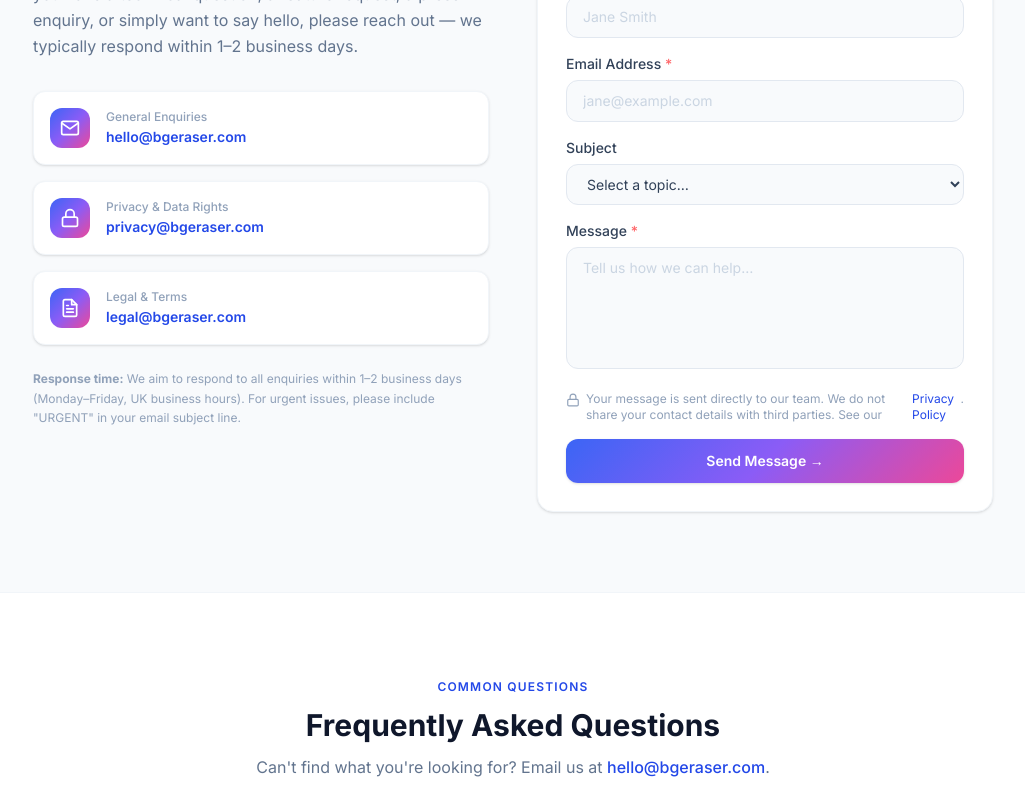
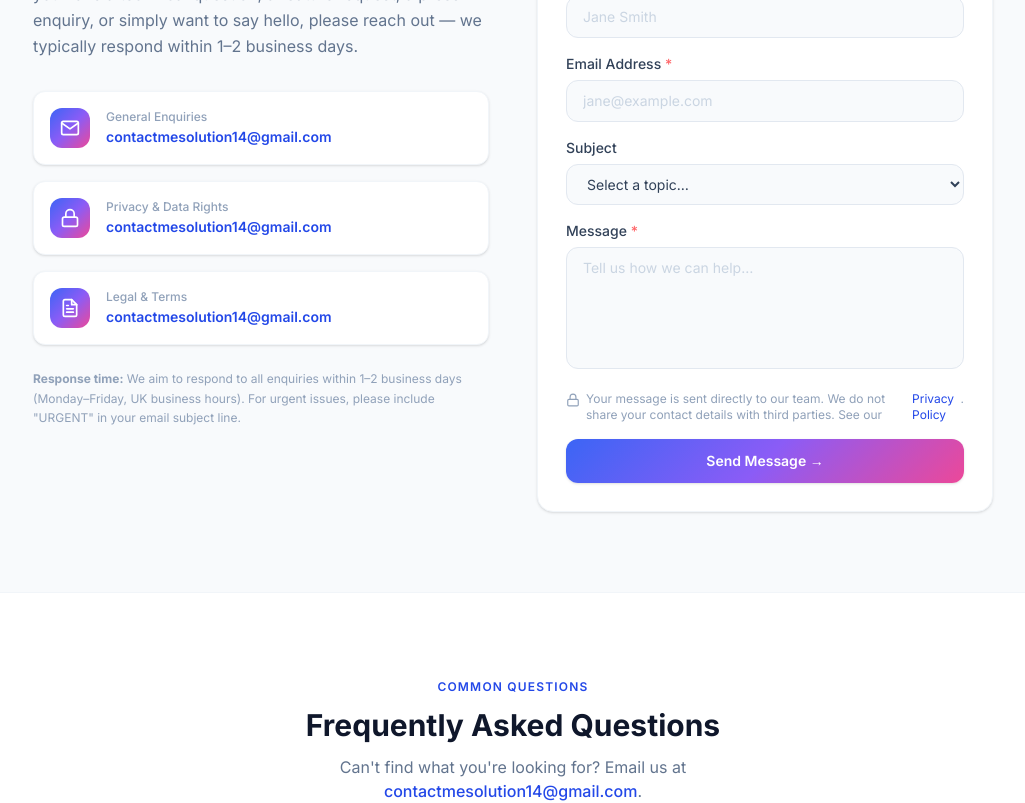
Before and after one commit to Viduraz/BG_Eraser, a Next.js app: page /en/contact in a window 1280 px wide. Shown: the part 3120-3923 px from the top of the page, without its empty margins (127-1152 px from the left). Built offline with nearby package versions, Linux system fonts and the light colour scheme; no server answers.

Commit message:
feat: add contact and about us page with project mission, values, and FAQ sections

```diff
--- a/app/[locale]/contact/page.tsx
+++ b/app/[locale]/contact/page.tsx
@@ -239,8 +239,8 @@
                       </svg>
                     ),
                     label: "General Enquiries",
-                    value: "hello@bgeraser.com",
-                    href: "mailto:hello@bgeraser.com",
+                    value: "contactmesolution14@gmail.com",
+                    href: "mailto:contactmesolution14@gmail.com",
                   },
                   {
                     icon: (
@@ -250,8 +250,8 @@
                       </svg>
                     ),
                     label: "Privacy & Data Rights",
-                    value: "privacy@bgeraser.com",
-                    href: "mailto:privacy@bgeraser.com",
+                    value: "contactmesolution14@gmail.com",
+                    href: "mailto:contactmesolution14@gmail.com",
                   },
                   {
                     icon: (
@@ -264,8 +264,8 @@
                       </svg>
                     ),
                     label: "Legal & Terms",
-                    value: "legal@bgeraser.com",
-                    href: "mailto:legal@bgeraser.com",
+                    value: "contactmesolution14@gmail.com",
+                    href: "mailto:contactmesolution14@gmail.com",
                   },
                 ].map(({ icon, label, value, href }) => (
                   <a
@@ -442,8 +442,8 @@
             </h2>
             <p className="text-slate-500 dark:text-slate-400 max-w-xl mx-auto text-sm md:text-base">
               Can&apos;t find what you&apos;re looking for? Email us at{" "}
-              <a href="mailto:hello@bgeraser.com" className="text-brand-600 hover:underline font-medium">
-                hello@bgeraser.com
+              <a href="mailto:contactmesolution14@gmail.com" className="text-brand-600 hover:underline font-medium">
+                contactmesolution14@gmail.com
               </a>
               .
             </p>
```
